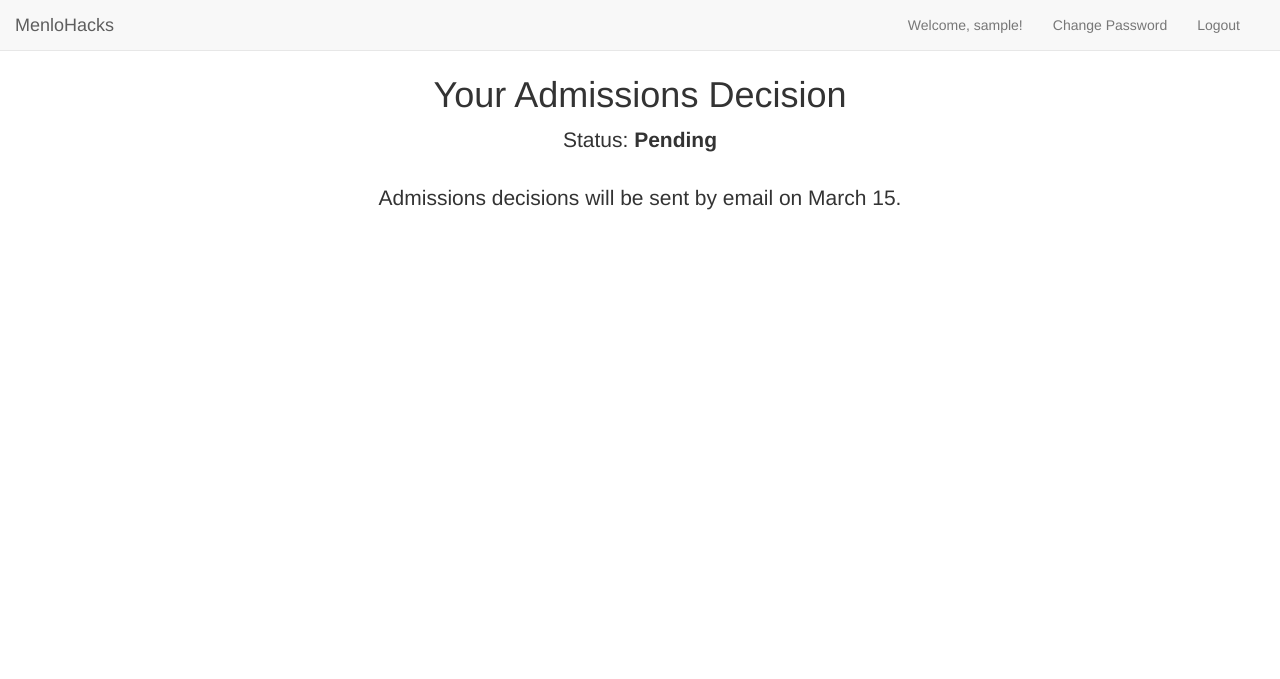
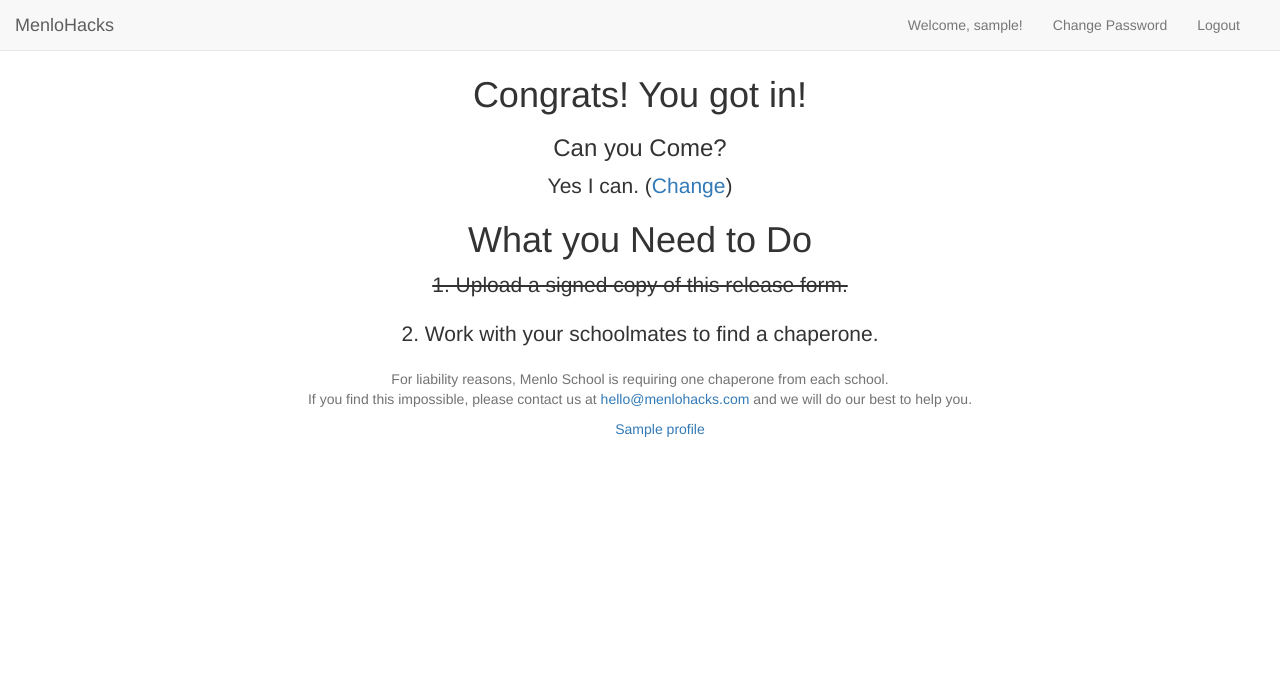
Before and after one commit to MenloHacks/StudentApplication, a Django app: page / in a window 1280 px wide. Shown: the top 679 px of the page. Run offline with Django 3.2, Linux system fonts and the light colour scheme; a user stored in the database is signed in; tables that the repository leaves empty hold one stand-in row (values such as "Sample post"); some libraries are stand-ins or nearby versions.

Commit message:
Prepared to release admission info

```diff
--- a/application/models.py
+++ b/application/models.py
@@ -23,6 +23,15 @@
     anything_else = models.TextField(blank=True)
 
     submitted = models.BooleanField(default=False)
+
+    admitted = models.BooleanField(default=False)
+    waitlisted = models.BooleanField(default=False)
+
+    sanitized_school = models.CharField(max_length=100, default="Other")
+    form_url = models.CharField(max_length=200, blank=True, default="")
+
+    can_come = models.BooleanField(default=False)
+    cannot_come = models.BooleanField(default=False)
 
     def __str__(self):
         return "App for %s (%s)" % (
--- /dev/null
+++ b/application/templates/application/result_yes.html
@@ -0,0 +1,78 @@
+{% extends "base.html" %}
+
+{% block content %}
+
+<div class="row text-center">
+    <h1>Congrats! You got in!</h1>
+{% if user.application.can_come == False %}
+    <br>
+    <div class="row">
+        <div class="col-sm-3"></div>
+        <div class="col-sm-6">
+            <p class="lead">
+                Congratulations!  You were selected from over 300 students who applied to MenloHacks because of your unique passion and experience.
+            </p>
+            <p class="lead">
+                We hope you can make it!
+            </p>
+        </div>
+        <div class="col-sm-3"></div>
+    </div>
+{% endif %}
+
+    <h3>Can you Come?</h3>
+{% if user.application.can_come == True or user.application.cannot_come == True %}
+    {% if user.application.can_come == True %}
+    <p class="lead">Yes I can.
+    {% else %}
+    <p class="lead">No I can't.
+    {% endif %}
+        (<a href="{% url 'application:coming' %}?reset=1">Change</a>)</p>
+{% else %}
+    <div class="btn-group btn-group-lg" role="group" aria-label="...">
+      <a href="{% url 'application:coming' %}?yes=1" class="btn btn-success">Yes! Let's do this!</a>
+      <a href="{% url 'application:coming' %}?yes=0" class="btn btn-danger">Unfortunately not :(</a>
+    </div>
+{% endif %}
+
+{% if user.application.can_come == True %}
+    <h1>What you Need to Do</h1>
+
+    <p class="lead">
+    {% if url_len > 0 %}
+        <del>1. Upload a signed copy of this release form.</del>
+        </p>
+    {% else %}
+        1. Upload a signed copy of
+        {% if user.application.sanitized_school == "Other" %}
+        <a href="https://s3-us-west-1.amazonaws.com/menlohacks/HackathonPermissionFormOther.docx">this release form</a>.
+        {% else %}
+        <a href="https://s3-us-west-1.amazonaws.com/menlohacks/HackathonPermissionForm.docx">this release form</a>.
+        {% endif %}
+        </p>
+        <script type="text/javascript" src="//api.filestackapi.com/filestack.js"></script>
+        <input type="filepicker" data-fp-apikey="AvPwlqLN8QAKnPNO8tg38z" onchange="completed(event.fpfile.url)"><br><br>
+    {% endif %}
+
+    {% if user.application.sanitized_school != "Other" %}
+    <p class="lead">2. Work with your schoolmates to find a chaperone.</p>
+    <p class="help-block">
+        For liability reasons, Menlo School is requiring one chaperone from each school.<br>If you find this impossible, please contact us at <a href="mailto:hello@menlohacks.com">hello@menlohacks.com</a> and we will do our best to help you.
+    </p>
+    <ul style="list-style-type:none;">
+        {% for app in others %}
+        <li><a href="mailto:{{ app.user.email }}">{{ app.user.profile.name }}</a></li>
+        {% endfor %}
+    </ul>
+    {% endif %}
+{% endif %}
+</div>
+
+<script>
+function completed(url) {
+    console.log(url);
+    window.location.href ="{% url 'application:file_upload' %}?url=" + encodeURI(url);
+}
+</script>
+
+{% endblock %}
--- a/application/templates/application/waiting.html
+++ b/application/templates/application/waiting.html
@@ -3,7 +3,7 @@
 {% block content %}
 
 <div class="row text-center">
-    <h1>Your Admissions Decision</h2>
+    <h1>Your Admissions Decision</h1>
     <p class="lead">
         Status: <strong>Pending</strong><br><br>
         Admissions decisions will be sent by email on March 15.
--- a/application/urls.py
+++ b/application/urls.py
@@ -2,8 +2,11 @@
 from . import views
 
 urlpatterns = [
-    url(r'^$', views.index_waiting, name="index"),
     #url(r'^$', views.Index.as_view(), name="index"),
+    #url(r'^$', views.index_waiting, name="index"),
+    url(r'^$', views.index_result, name="index"),
+    url(r'^coming/$', views.coming, name="coming"),
+    url(r'^upload/$', views.upload, name="file_upload"),
     url(r'^accounts/profile/$', views.profile_redirect, name="profile_redirect"),
     url(r'^csv/$', views.csv_export, name="csv_export"),
 ]
--- a/application/views.py
+++ b/application/views.py
@@ -23,6 +23,48 @@
 @login_required
 def index_waiting(request):
     return render(request, "application/waiting.html", {})
+
+@login_required
+def index_result(request):
+    app = request.user.application
+    if app.admitted == True:
+        if app.sanitized_school != "Other":
+            others = Application.objects.filter(sanitized_school=app.sanitized_school, admitted=True)
+        else:
+            others = None
+        print others
+        return render(request, "application/result_yes.html", {"others":others, "url_len":len(app.form_url)})
+    else:
+        return render(request, "application/waiting.html", {})
+    """elif app.waitlisted == True:
+        return render(request, "application/result_wait.html", {})
+    else:
+        return render(request, "application/result_no.html", {})"""
+
+@login_required
+def coming(request):
+    app = request.user.application
+    if request.GET.get("yes") == "1":
+        app.can_come = True
+        app.cannot_come = False
+        app.save()
+    elif request.GET.get("yes") == "0":
+        app.cannot_come = True
+        app.can_come = False
+        app.save()
+    elif request.GET.get("reset") == "1":
+        app.cannot_come = False
+        app.can_come = False
+        app.save()
+    return redirect("application:index")
+
+@login_required
+def upload(request):
+    app = request.user.application
+    if request.GET.get("url") != None:
+        app.form_url = request.GET["url"]
+        app.save()
+    return redirect("application:index")
 
 # Create your views here.
 class Index(LoginRequiredMixin, View):
--- /dev/null
+++ b/result.json
@@ -0,0 +1 @@
+{"Cupertino": ["122", "401", "285", "41", "100", "188", "399", "133", "103", "280", "99", "166", "149", "102", "101", "164", "347", "113", "175", "338"], "PALY": ["23", "98", "7", "79", "28", "8"], "Lick": ["95", "96", "185", "152", "94"], "Los Altos High School": ["65", "191", "184", "63", "76"], "St. Francis": ["97", "151", "108", "93", "88", "47", "52", "46"], "American": ["277", "276", "72", "10", "301", "278", "169", "74", "283"], "Other": ["130", "142", "268", "230", "128", "409", "60", "202", "216", "282", "50", "281", "123", "239", "271", "215", "343", "235", "127", "187"], "Mission San Jose": ["186", "140", "263", "116", "374", "118", "114", "120", "35", "385"], "Mitty": ["403", "394", "327", "393", "392", "367", "324", "326", "332"], "Monta Vista": ["126", "366", "227", "165", "244", "136", "194", "211", "246", "245", "219", "150", "132", "119", "240", "231", "241", "134", "279", "141", "224"], "Harker": ["266", "322", "320", "321", "261", "170", "56"], "Alameda": ["391", "389", "350", "358", "357", "333"], "Bellarmine": ["381", "364", "189", "157", "91"]}
```
Also changed, not shown: application/templates/application/result_no.html (added, +19 -0 lines), application/templates/application/result_wait.html (added, +19 -0 lines), apply_admissions.py (added, +22 -0 lines), application/migrations/0008_auto_20160316_1653.py (added), application/migrations/0009_auto_20160316_1709.py (added), application/migrations/0010_application_sanitized_school.py (added), application/migrations/0011_application_form_url.py (added).
